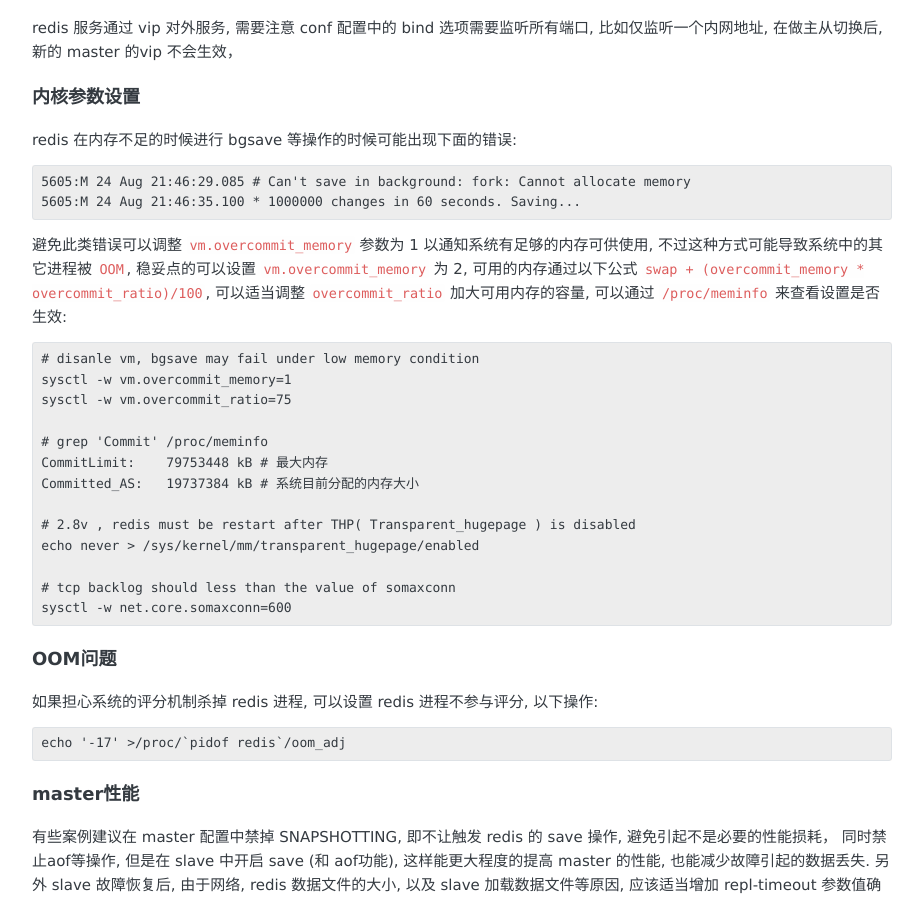
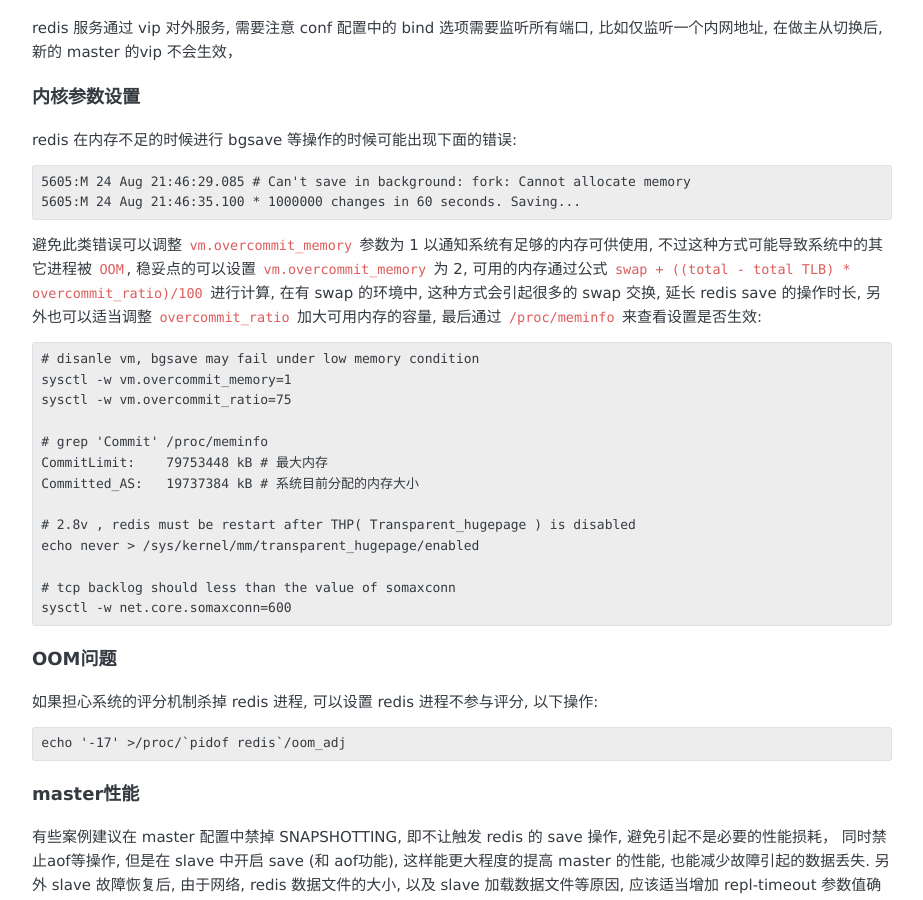
Before and after one commit to arstercz/arstercz.github.io, a Jekyll site: the page built from _posts/2015-01-26-redis-%e5%a4%8d%e5%88%b6%e5%8a%9f%e8%83%bd%e8%af%b4%e6%98%8e.md, in a window 1280 px wide and 900 px high, scrolled down 1334 px. Shown: the whole window, without its empty margins (178-1101 px from the left). Built offline with Jekyll 4.4.1, drawn with Linux system fonts in a browser that asks for light colours; comment, search, counter and statistics services are not loaded.

Commit message:
fix overcommit_memory usage

````diff
--- a/_posts/2015-01-26-redis-%e5%a4%8d%e5%88%b6%e5%8a%9f%e8%83%bd%e8%af%b4%e6%98%8e.md
+++ b/_posts/2015-01-26-redis-%e5%a4%8d%e5%88%b6%e5%8a%9f%e8%83%bd%e8%af%b4%e6%98%8e.md
@@ -72,7 +72,7 @@
 5605:M 24 Aug 21:46:29.085 # Can't save in background: fork: Cannot allocate memory
 5605:M 24 Aug 21:46:35.100 * 1000000 changes in 60 seconds. Saving...
 ```
-避免此类错误可以调整 `vm.overcommit_memory` 参数为 1 以通知系统有足够的内存可供使用, 不过这种方式可能导致系统中的其它进程被 `OOM`, 稳妥点的可以设置 `vm.overcommit_memory` 为 2, 可用的内存通过以下公式 `swap + (overcommit_memory * overcommit_ratio)/100`, 可以适当调整 `overcommit_ratio` 加大可用内存的容量, 可以通过 `/proc/meminfo` 来查看设置是否生效:
+避免此类错误可以调整 `vm.overcommit_memory` 参数为 1 以通知系统有足够的内存可供使用, 不过这种方式可能导致系统中的其它进程被 `OOM`, 稳妥点的可以设置 `vm.overcommit_memory` 为 2, 可用的内存通过公式 `swap + ((total - total TLB) * overcommit_ratio)/100` 进行计算, 在有 swap 的环境中, 这种方式会引起很多的 swap 交换, 延长 redis save 的操作时长, 另外也可以适当调整 `overcommit_ratio` 加大可用内存的容量, 最后通过 `/proc/meminfo` 来查看设置是否生效:
 
 ```
 # disanle vm, bgsave may fail under low memory condition
````
